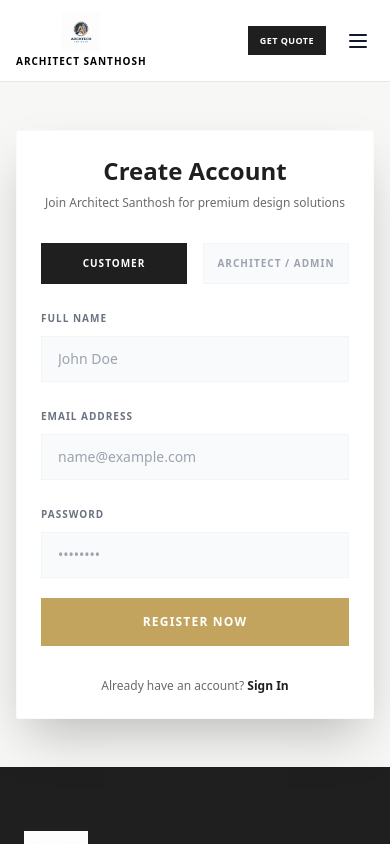
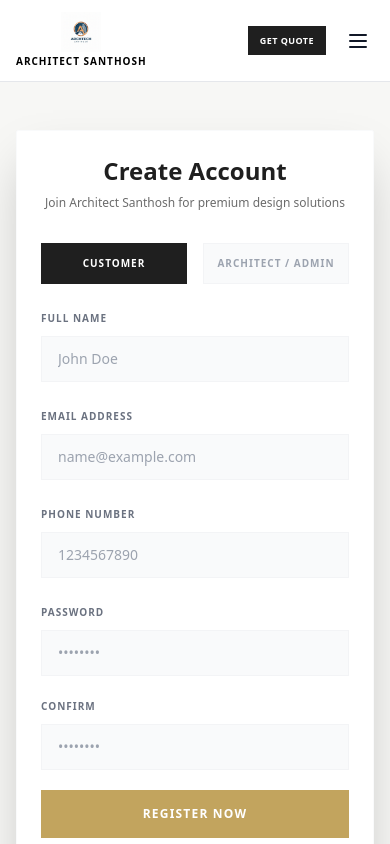
Before and after one commit to naveenk0401/arsanthosh, a Next.js app in the folder arsanthosh/frontend/: page /register in a window 390 px wide. Shown: the top 844 px of the page. Built offline with nearby package versions, Linux system fonts and the light colour scheme; no server answers.

Commit message:
fix: add missing phone and confirmPassword fields to registration forms

```diff
--- a/arsanthosh/frontend/src/app/(admin)/ars-management-portal/register/page.tsx
+++ b/arsanthosh/frontend/src/app/(admin)/ars-management-portal/register/page.tsx
@@ -8,7 +8,14 @@
 import { useRouter } from "next/navigation";
 
 export default function AdminRegisterPage() {
-    const [formData, setFormData] = useState({ name: "", email: "", password: "", adminToken: "" });
+    const [formData, setFormData] = useState({
+        name: "",
+        email: "",
+        password: "",
+        confirmPassword: "",
+        phone: "",
+        adminToken: ""
+    });
 
     const router = useRouter();
     const [isLoading, setIsLoading] = useState(false);
@@ -16,10 +23,19 @@
 
     const handleSubmit = async (e: React.FormEvent) => {
         e.preventDefault();
+
+        if (formData.password !== formData.confirmPassword) {
+            setError("Passwords do not match");
+            return;
+        }
+
         setIsLoading(true);
         setError("");
 
-        const response = await api.post("/auth/register", formData);
+        const response = await api.post("/auth/register", {
+            ...formData,
+            role: "admin"
+        });
         if (response.success) {
             router.push(`/verify-otp?email=${encodeURIComponent(formData.email)}`);
         } else {
@@ -71,15 +87,41 @@
                         </div>
 
                         <div className="space-y-2">
-                            <label className="text-xs font-bold uppercase tracking-wider text-gray-400">Password</label>
+                            <label className="text-xs font-bold uppercase tracking-wider text-gray-400">Phone Number</label>
                             <input
-                                type="password"
+                                type="tel"
                                 required
                                 className="w-full px-4 py-3 bg-[#222222] border border-gray-700 text-white outline-none focus:border-[var(--accent)] transition-colors"
-                                placeholder="••••••••"
-                                value={formData.password}
-                                onChange={(e) => setFormData({ ...formData, password: e.target.value })}
+                                placeholder="1234567890"
+                                value={formData.phone}
+                                onChange={(e) => setFormData({ ...formData, phone: e.target.value })}
                             />
+                        </div>
+
+                        <div className="grid grid-cols-1 md:grid-cols-2 gap-4">
+                            <div className="space-y-2">
+                                <label className="text-xs font-bold uppercase tracking-wider text-gray-400">Password</label>
+                                <input
+                                    type="password"
+                                    required
+                                    className="w-full px-4 py-3 bg-[#222222] border border-gray-700 text-white outline-none focus:border-[var(--accent)] transition-colors"
+                                    placeholder="••••••••"
+                                    value={formData.password}
+                                    onChange={(e) => setFormData({ ...formData, password: e.target.value })}
+                                />
+                            </div>
+
+                            <div className="space-y-2">
+                                <label className="text-xs font-bold uppercase tracking-wider text-gray-400">Confirm</label>
+                                <input
+                                    type="password"
+                                    required
+                                    className="w-full px-4 py-3 bg-[#222222] border border-gray-700 text-white outline-none focus:border-[var(--accent)] transition-colors"
+                                    placeholder="••••••••"
+                                    value={formData.confirmPassword}
+                                    onChange={(e) => setFormData({ ...formData, confirmPassword: e.target.value })}
+                                />
+                            </div>
                         </div>
 
                         <div className="space-y-2">
--- a/arsanthosh/frontend/src/app/(auth)/register/page.tsx
+++ b/arsanthosh/frontend/src/app/(auth)/register/page.tsx
@@ -8,13 +8,26 @@
 import { api } from "@/utils/api";
 
 export default function RegisterPage() {
-    const [formData, setFormData] = useState({ name: "", email: "", password: "", role: "user" });
+    const [formData, setFormData] = useState({
+        name: "",
+        email: "",
+        password: "",
+        confirmPassword: "",
+        phone: "",
+        role: "user"
+    });
     const [isLoading, setIsLoading] = useState(false);
     const [error, setError] = useState("");
     const router = useRouter();
 
     const handleSubmit = async (e: React.FormEvent) => {
         e.preventDefault();
+
+        if (formData.password !== formData.confirmPassword) {
+            setError("Passwords do not match");
+            return;
+        }
+
         setIsLoading(true);
         setError("");
 
@@ -99,15 +112,41 @@
                         </div>
 
                         <div className="space-y-2">
-                            <label className="text-[10px] md:text-xs font-bold uppercase tracking-widest text-gray-500">Password</label>
+                            <label className="text-[10px] md:text-xs font-bold uppercase tracking-widest text-gray-500">Phone Number</label>
                             <input
-                                type="password"
+                                type="tel"
                                 required
                                 className="w-full px-4 py-3 bg-gray-50 border border-gray-100 outline-none focus:border-[var(--accent)] transition-colors text-sm"
-                                placeholder="••••••••"
-                                value={formData.password}
-                                onChange={(e) => setFormData({ ...formData, password: e.target.value })}
+                                placeholder="1234567890"
+                                value={formData.phone}
+                                onChange={(e) => setFormData({ ...formData, phone: e.target.value })}
                             />
+                        </div>
+
+                        <div className="grid grid-cols-1 md:grid-cols-2 gap-4">
+                            <div className="space-y-2">
+                                <label className="text-[10px] md:text-xs font-bold uppercase tracking-widest text-gray-500">Password</label>
+                                <input
+                                    type="password"
+                                    required
+                                    className="w-full px-4 py-3 bg-gray-50 border border-gray-100 outline-none focus:border-[var(--accent)] transition-colors text-sm"
+                                    placeholder="••••••••"
+                                    value={formData.password}
+                                    onChange={(e) => setFormData({ ...formData, password: e.target.value })}
+                                />
+                            </div>
+
+                            <div className="space-y-2">
+                                <label className="text-[10px] md:text-xs font-bold uppercase tracking-widest text-gray-500">Confirm</label>
+                                <input
+                                    type="password"
+                                    required
+                                    className="w-full px-4 py-3 bg-gray-50 border border-gray-100 outline-none focus:border-[var(--accent)] transition-colors text-sm"
+                                    placeholder="••••••••"
+                                    value={formData.confirmPassword}
+                                    onChange={(e) => setFormData({ ...formData, confirmPassword: e.target.value })}
+                                />
+                            </div>
                         </div>
 
                         <button
```
